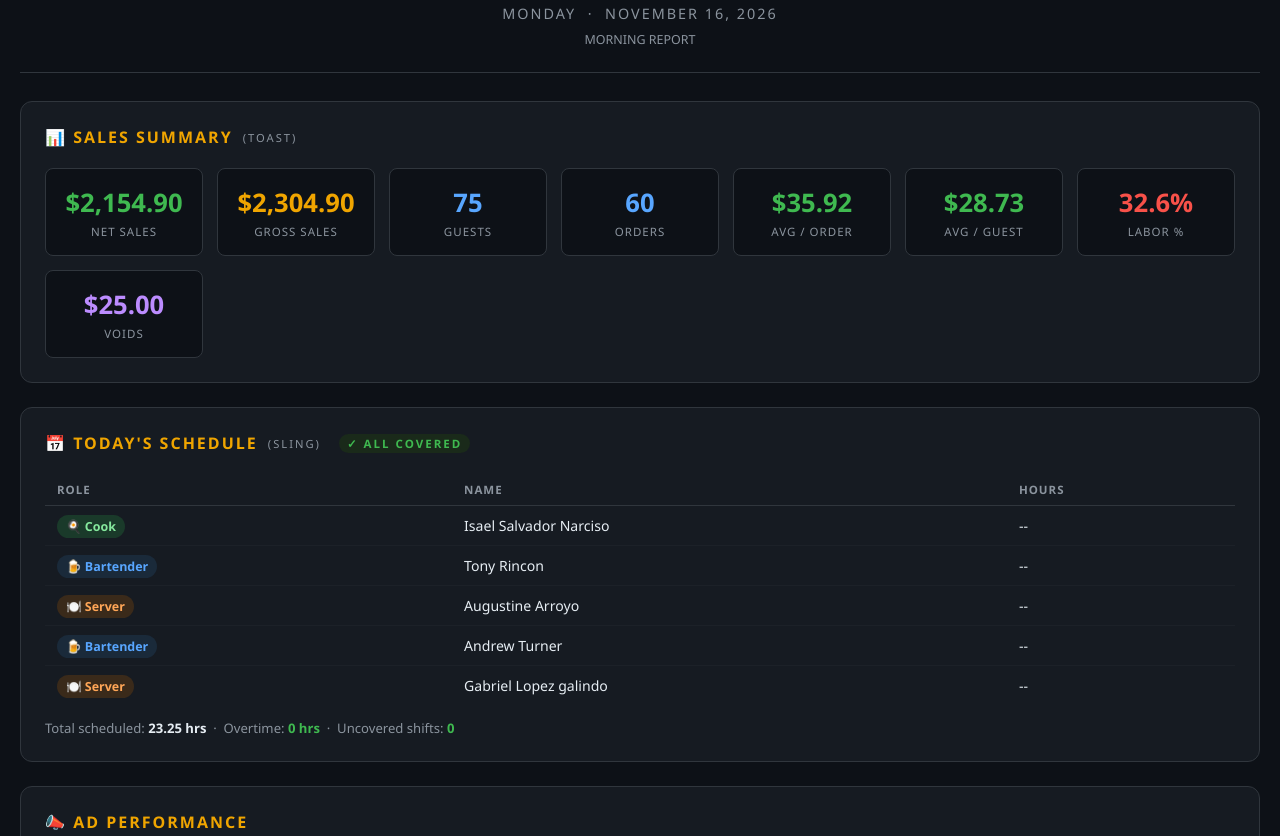
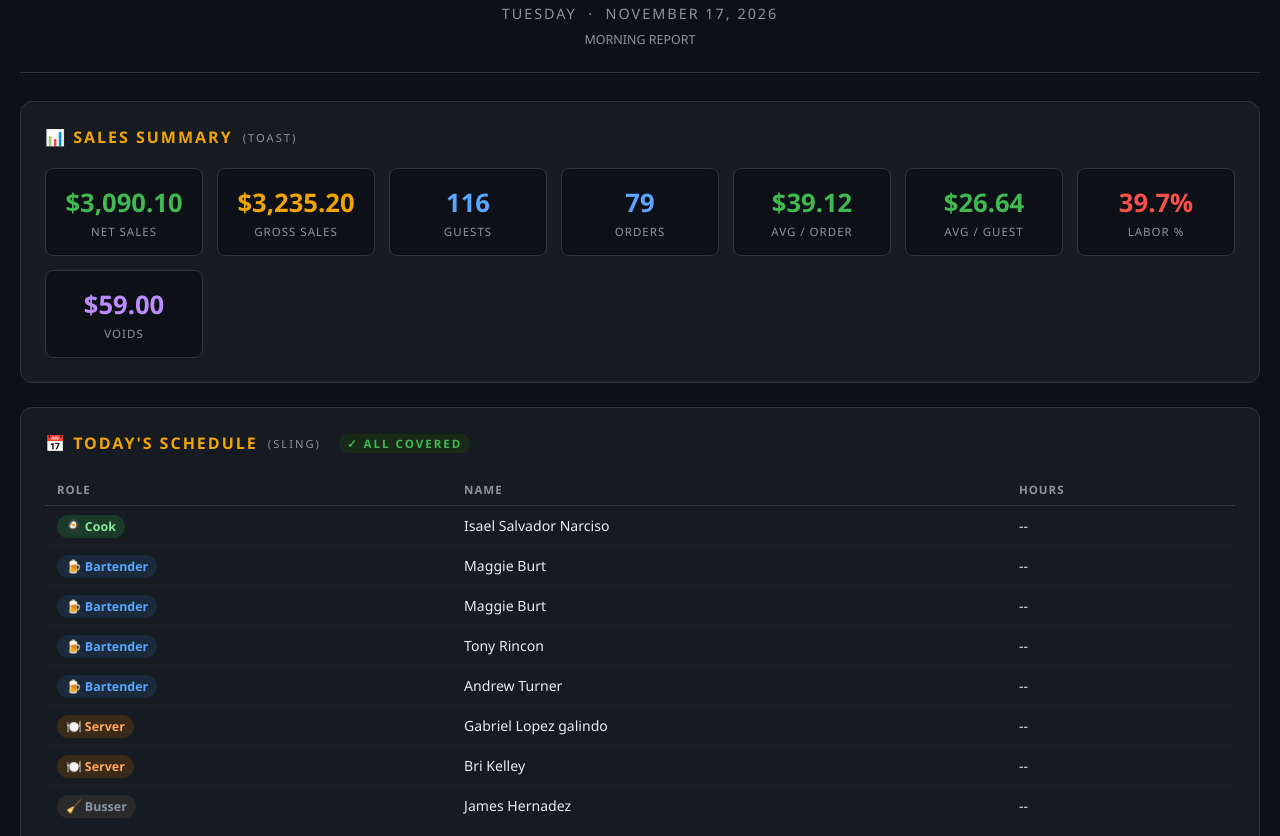
Before and after one commit to mojobrewhouse-cpu/brewhouse-hub, a plain HTML site: page Brewhouse_Morning_Report.html in a window 1280 px wide. Shown: the part 97-933 px from the top of the page. Drawn offline with Linux system fonts and the light colour scheme.

Commit message:
Auto-update Morning Report - November 18, 2026

```diff
--- a/Brewhouse_Morning_Report.html
+++ b/Brewhouse_Morning_Report.html
@@ -3,7 +3,7 @@
 <head>
 <meta charset="UTF-8">
 <meta name="viewport" content="width=device-width, initial-scale=1.0">
-<title>Brewhouse Morning Report — November 16, 2026</title>
+<title>Brewhouse Morning Report — November 17, 2026</title>
 <style>
   :root {
     --bg: #0d1117; --card: #161b22; --border: #30363d;
@@ -58,7 +58,7 @@
 <body>
 <div class="header">
   <h1>🍺 The Brewhouse</h1>
-  <div class="date">MONDAY &nbsp;·&nbsp; NOVEMBER 16, 2026</div>
+  <div class="date">TUESDAY &nbsp;·&nbsp; NOVEMBER 17, 2026</div>
   <div style="color:var(--muted);font-size:0.78rem;margin-top:8px;">MORNING REPORT</div>
 </div>
 
@@ -67,35 +67,35 @@
   <div class="section-title">📊 Sales Summary <span style="font-size:0.7rem;color:var(--muted);font-weight:400">(Toast)</span></div>
   <div class="metrics">
     <div class="metric">
-      <div class="metric-value">$2,154.90</div>
+      <div class="metric-value">$3,090.10</div>
       <div class="metric-label">Net Sales</div>
     </div>
     <div class="metric amber">
-      <div class="metric-value">$2,304.90</div>
+      <div class="metric-value">$3,235.20</div>
       <div class="metric-label">Gross Sales</div>
     </div>
     <div class="metric blue">
-      <div class="metric-value">75</div>
+      <div class="metric-value">116</div>
       <div class="metric-label">Guests</div>
     </div>
     <div class="metric blue">
-      <div class="metric-value">60</div>
+      <div class="metric-value">79</div>
       <div class="metric-label">Orders</div>
     </div>
     <div class="metric">
-      <div class="metric-value">$35.92</div>
+      <div class="metric-value">$39.12</div>
       <div class="metric-label">Avg / Order</div>
     </div>
     <div class="metric">
-      <div class="metric-value">$28.73</div>
+      <div class="metric-value">$26.64</div>
       <div class="metric-label">Avg / Guest</div>
     </div>
     <div class="metric red">
-      <div class="metric-value">32.6%</div>
+      <div class="metric-value">39.7%</div>
       <div class="metric-label">Labor %</div>
     </div>
     <div class="metric purple">
-      <div class="metric-value">$25.00</div>
+      <div class="metric-value">$59.00</div>
       <div class="metric-label">Voids</div>
     </div>
   </div>
@@ -118,12 +118,17 @@
         </tr>
         <tr>
           <td><span class="role-badge bartender">🍺 Bartender</span></td>
-          <td>Tony Rincon</td>
+          <td>Maggie Burt</td>
           <td>--</td>
         </tr>
         <tr>
-          <td><span class="role-badge server">🍽️ Server</span></td>
-          <td>Augustine Arroyo</td>
+          <td><span class="role-badge bartender">🍺 Bartender</span></td>
+          <td>Maggie Burt</td>
+          <td>--</td>
+        </tr>
+        <tr>
+          <td><span class="role-badge bartender">🍺 Bartender</span></td>
+          <td>Tony Rincon</td>
           <td>--</td>
         </tr>
         <tr>
@@ -135,10 +140,20 @@
           <td><span class="role-badge server">🍽️ Server</span></td>
           <td>Gabriel Lopez galindo</td>
           <td>--</td>
+        </tr>
+        <tr>
+          <td><span class="role-badge server">🍽️ Server</span></td>
+          <td>Bri Kelley</td>
+          <td>--</td>
+        </tr>
+        <tr>
+          <td><span class="role-badge busser">🧹 Busser</span></td>
+          <td>James Hernadez</td>
+          <td>--</td>
         </tr></tbody>
   </table>
   <div style="margin-top:14px;color:var(--muted);font-size:0.82rem;">
-    Total scheduled: <strong style="color:var(--text)">23.25 hrs</strong>
+    Total scheduled: <strong style="color:var(--text)">31.25 hrs</strong>
     &nbsp;·&nbsp; Overtime: <strong style="color:var(--green)">0 hrs</strong>
     &nbsp;·&nbsp; Uncovered shifts: <strong style="color:var(--green)">0</strong>
   </div>
@@ -213,7 +228,7 @@
 </div>
 
 <div class="footer">
-  Generated automatically · November 17, 2026 at 10:04 PM UTC · The Brewhouse Morning Report
+  Generated automatically · November 18, 2026 at 09:44 PM UTC · The Brewhouse Morning Report
 </div>
 </body>
 </html>
```
